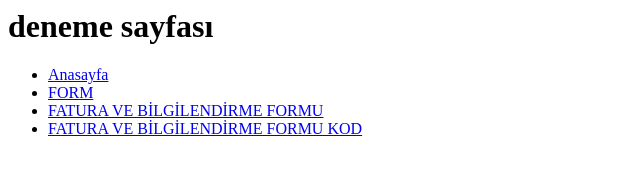
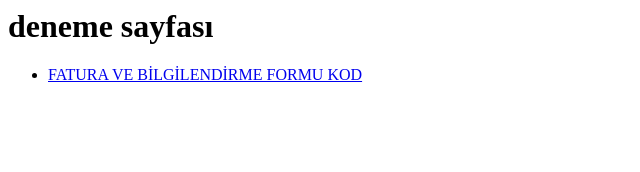
Before and after one commit to farukarslanCE/farukarslanCE.github.io, a plain HTML site: page index.html in a window 1280 px wide. Shown: the whole page, without its empty margins (0-640 px from the left). Drawn offline with Linux system fonts and the light colour scheme.

Commit message:
Update index.html

```diff
--- a/index.html
+++ b/index.html
@@ -8,14 +8,7 @@
     <body>
         <div class="toolbar">
             <ul class="butonlar">
-
-                <li><a href="index.html">Anasayfa</a></li>
-
-                <li><a href="dndform.html">FORM</a></li>
-
-                <li><a href="checkpoint.html">FATURA VE BİLGİLENDİRME FORMU</a></li>
-
-                <li><a href="forms.html">FATURA VE BİLGİLENDİRME FORMU KOD</a></li>
+               <li><a href="forms.html">FATURA VE BİLGİLENDİRME FORMU KOD</a></li>
             </ul>
         </div>
     </body>
```
